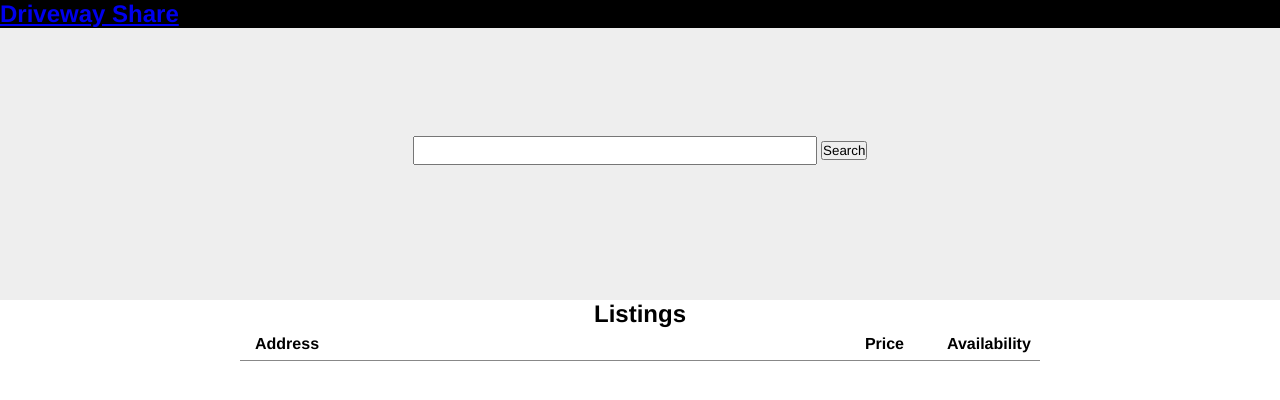
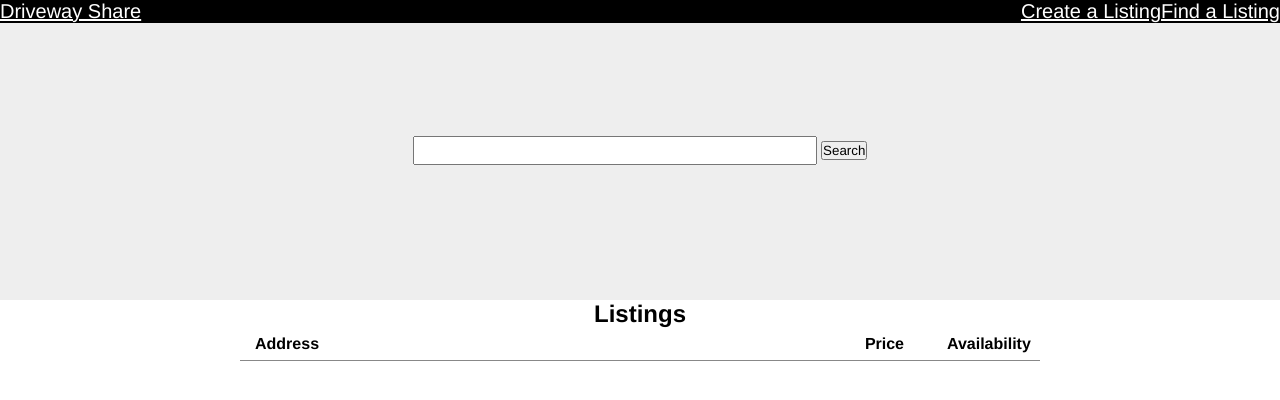
Before and after one commit to ThortyTwo/DrivewayShare, a website: page client/index.html in a window 1280 px wide. Drawn offline with nearby package versions, Linux system fonts and the light colour scheme; some packages are replaced by stand-ins of ours.

Commit message:
[Feature] Added links to navbar

```diff
--- a/client/index.html
+++ b/client/index.html
@@ -7,7 +7,9 @@
   </head>
   <body>
     <nav id="nav-bar">
-      <a href=#><h1>Driveway Share</h1></a>
+      <a id="logo" href="#">Driveway Share</a>
+      <a id="home"  href="#/home">Find a Listing</a>
+      <a id="user" href="#/user">Create a Listing</a>
     </nav>
 
     <div ui-view></div>
--- a/client/styles/styles.css
+++ b/client/styles/styles.css
@@ -13,6 +13,22 @@
   position: fixed;
   top: 0;
   width: 100%;
+  display: inline;
+  font-size: 20px;
+}
+
+#logo {
+  color: white;
+}
+
+#home {
+  color: white;
+  float: right;
+}
+
+#user {
+  color: white;
+  float: right;
 }
 
 .pages {
```
